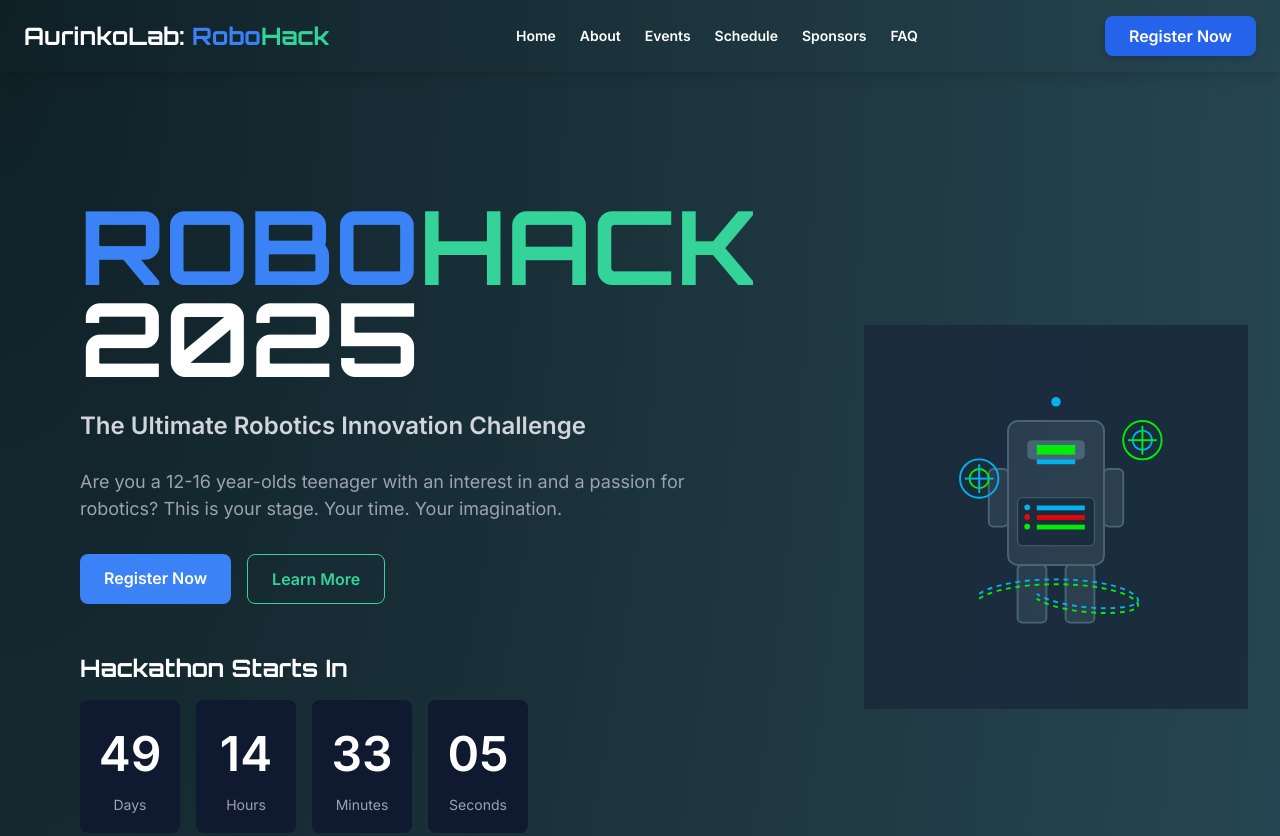
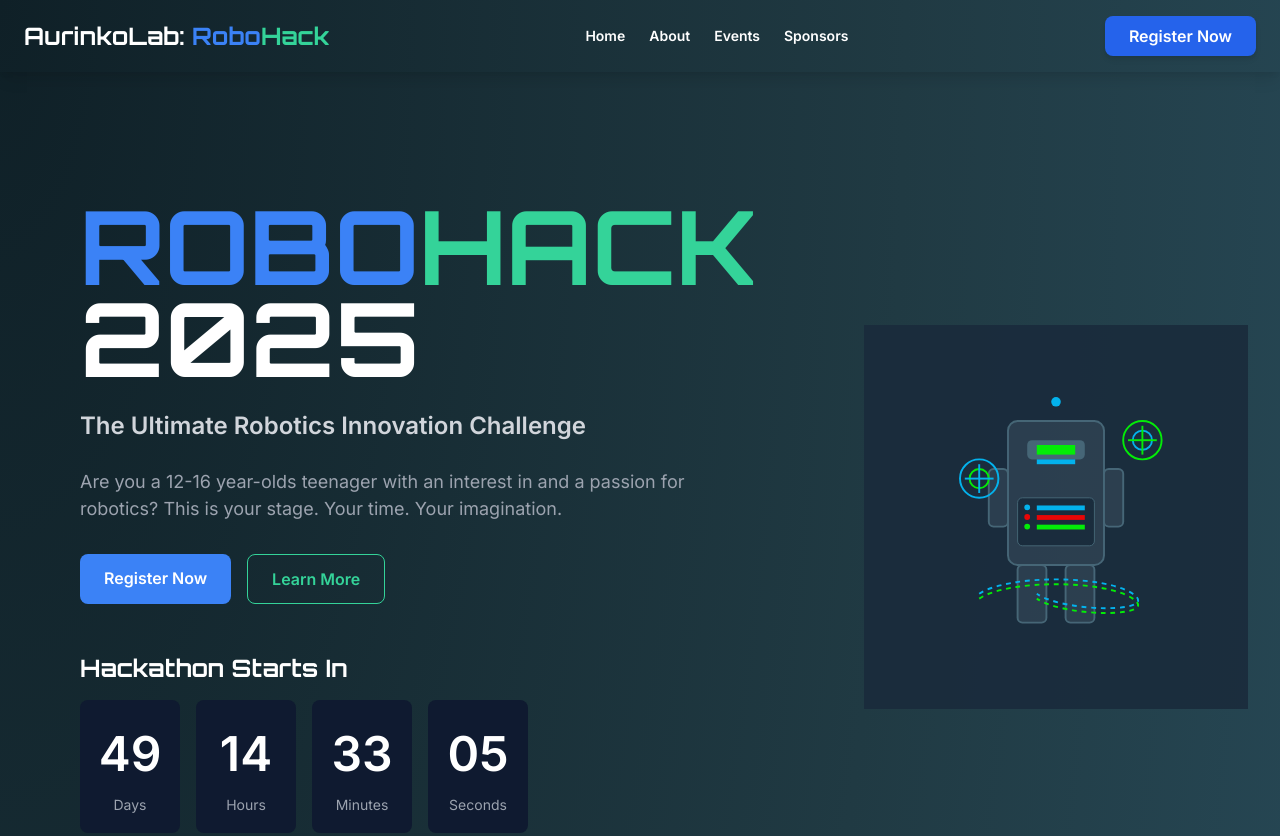
Before and after one commit to AurinkoLab/robohacks, a plain HTML site: page index.html in a window 1280 px wide. Shown: the top 836 px of the page. Drawn offline with nearby package versions, Linux system fonts and the light colour scheme.

Commit message:
hided schedule and FAQ

```diff
--- a/index.html
+++ b/index.html
@@ -262,9 +262,9 @@
         <li><a href="#home" class="hover:text-blue-400 transition-colors">Home</a></li>
         <li><a href="#about" class="hover:text-blue-400 transition-colors">About</a></li>
         <li><a href="#categories" class="hover:text-blue-400 transition-colors">Events</a></li>
-        <li><a href="#schedule" class="hover:text-blue-400 transition-colors">Schedule</a></li>
+        <!-- <li><a href="#schedule" class="hover:text-blue-400 transition-colors">Schedule</a></li> -->
         <li><a href="#sponsors" class="hover:text-blue-400 transition-colors">Sponsors</a></li>
-        <li><a href="#faq" class="hover:text-blue-400 transition-colors">FAQ</a></li>
+        <!-- <li><a href="#faq" class="hover:text-blue-400 transition-colors">FAQ</a></li> -->
       </ul>
 
       <!-- Register Button & Mobile Menu Toggle -->
@@ -285,9 +285,9 @@
       <a href="#home" class="mobile-menu-item text-white hover:text-blue-400">Home</a>
       <a href="#about" class="mobile-menu-item text-white hover:text-blue-400">About</a>
       <a href="#categories" class="mobile-menu-item text-white hover:text-blue-400">Categories</a>
-      <a href="#schedule" class="mobile-menu-item text-white hover:text-blue-400">Schedule</a>
+      <!-- <a href="#schedule" class="mobile-menu-item text-white hover:text-blue-400">Schedule</a> -->
       <a href="#sponsors" class="mobile-menu-item text-white hover:text-blue-400">Sponsors</a>
-      <a href="#faq" class="mobile-menu-item text-white hover:text-blue-400">FAQ</a>
+      <!-- <a href="#faq" class="mobile-menu-item text-white hover:text-blue-400">FAQ</a> -->
     </div>
   </nav>
 
```
